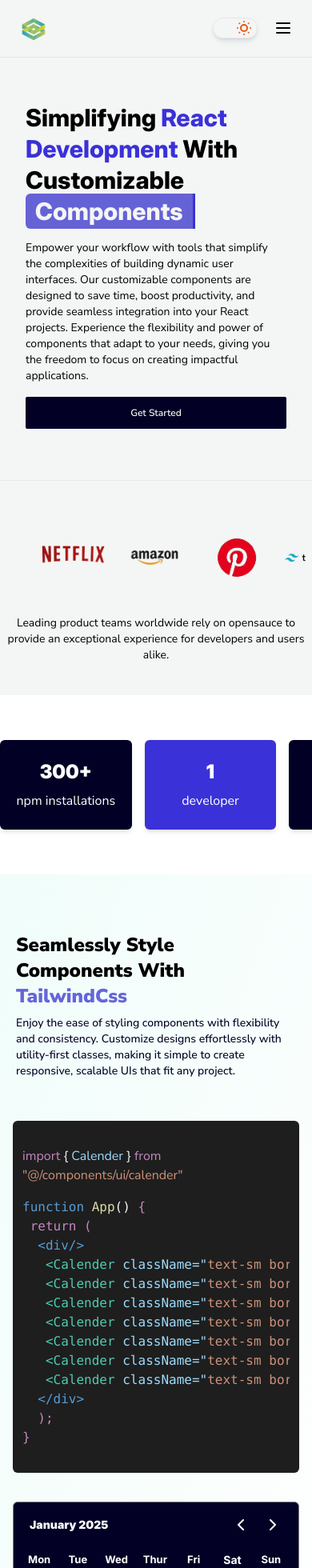
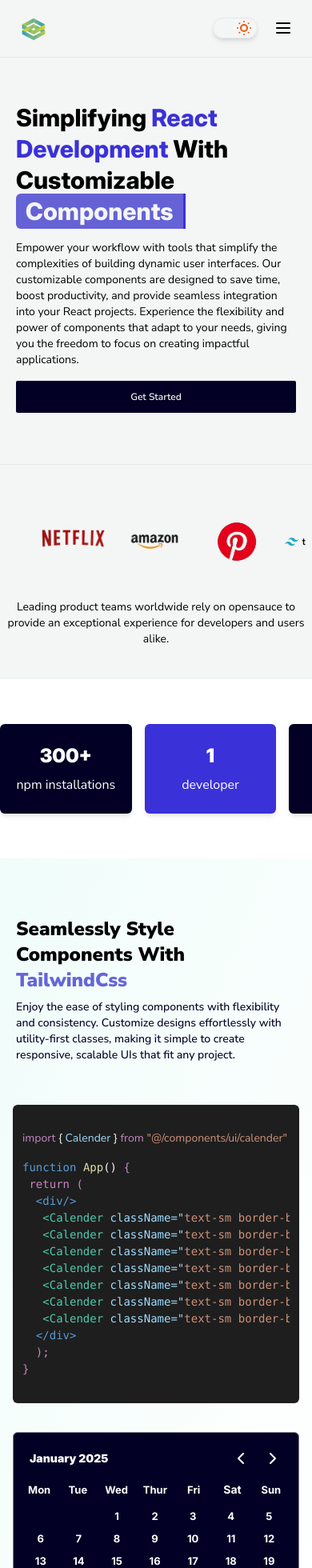
Before and after one commit to PrettyboyNonso/opensauce, a React (Vite) app: page / in a window 390 px wide. Shown: the top 1960 px of the page at 80% size. Built offline with nearby package versions, Linux system fonts and the light colour scheme.

Commit message:
added vercel analytics

```diff
--- a/package.json
+++ b/package.json
@@ -10,6 +10,7 @@
     "preview": "vite preview"
   },
   "dependencies": {
+    "@vercel/analytics": "^1.4.1",
     "lucide": "^0.468.0",
     "lucide-react": "^0.468.0",
     "react": "^18.3.1",
--- a/src/App.tsx
+++ b/src/App.tsx
@@ -4,6 +4,7 @@ import Sidebarprovider from "./context/Sidebarprovider";
 import Documentation from "./documentation/Doc";
 import Home from "./Home";
 import { BrowserRouter as Router, Routes, Route } from "react-router";
+import { Analytics } from "@vercel/analytics/react";
 function App() {
   return (
     <Sidebarprovider>
@@ -15,6 +16,7 @@ function App() {
           <Route path="/contribute" element={<Comingsoon />} />
         </Routes>
       </Router>
+      <Analytics />
     </Sidebarprovider>
   );
 }
--- a/src/homecomponent/Functionality.tsx
+++ b/src/homecomponent/Functionality.tsx
@@ -17,11 +17,11 @@ const Functionality = () => {
 
       <div className="mt-8 lg:mt-12 flex lg:flex-row flex-col-reverse items-start">
         <div className="flex-shrink-0 flex-grow-0 lg:basis-[35%] px-4 lg:px-8 mt-4 lg:mt-20">
-          <Dates className=" rounded-md bg-secondary text-white" />
+          <Dates className=" rounded-md bg-secondary text-white text-sm py-5" />
         </div>
 
         <div className="flex-shrink-0 flex-grow-0 max-w-full lg:basis-[65%] px-4 lg:px-16 py-5">
-          <div className="bg-codeBg w-full h-full rounded-md px-3 lg:px-8 py-8">
+          <div className="bg-codeBg w-full h-full rounded-md px-3 lg:px-8 py-8 text-sm lg:text-base">
             <div className="text-bgColor overflow-x-auto">
               <p className="font-nunit">
                 <span className="text-codePurple">import</span> &#123;
--- a/src/homecomponent/Hero.tsx
+++ b/src/homecomponent/Hero.tsx
@@ -10,7 +10,7 @@ const Hero = () => {
     }, 3000);
   }
   return (
-    <section className="py-8 pb-16 mt-20 lg:mt-24 px-8 flex border-b border-solid">
+    <section className="py-8 pb-16 mt-20 lg:mt-24 px-5 lg:px-8 flex border-b border-solid">
       <div className="flex-shrink-0 flex-grow-0 basis-[100%] lg:basis-[50%] ">
         <h1 className="font-inter text-3xl lg:text-[44px] capitalize font-extrabold line">
           simplifying <span className="text-primary">react development</span>{" "}
```
Also changed, not shown: 1 other file (tests, documents, lock files or other folders).
